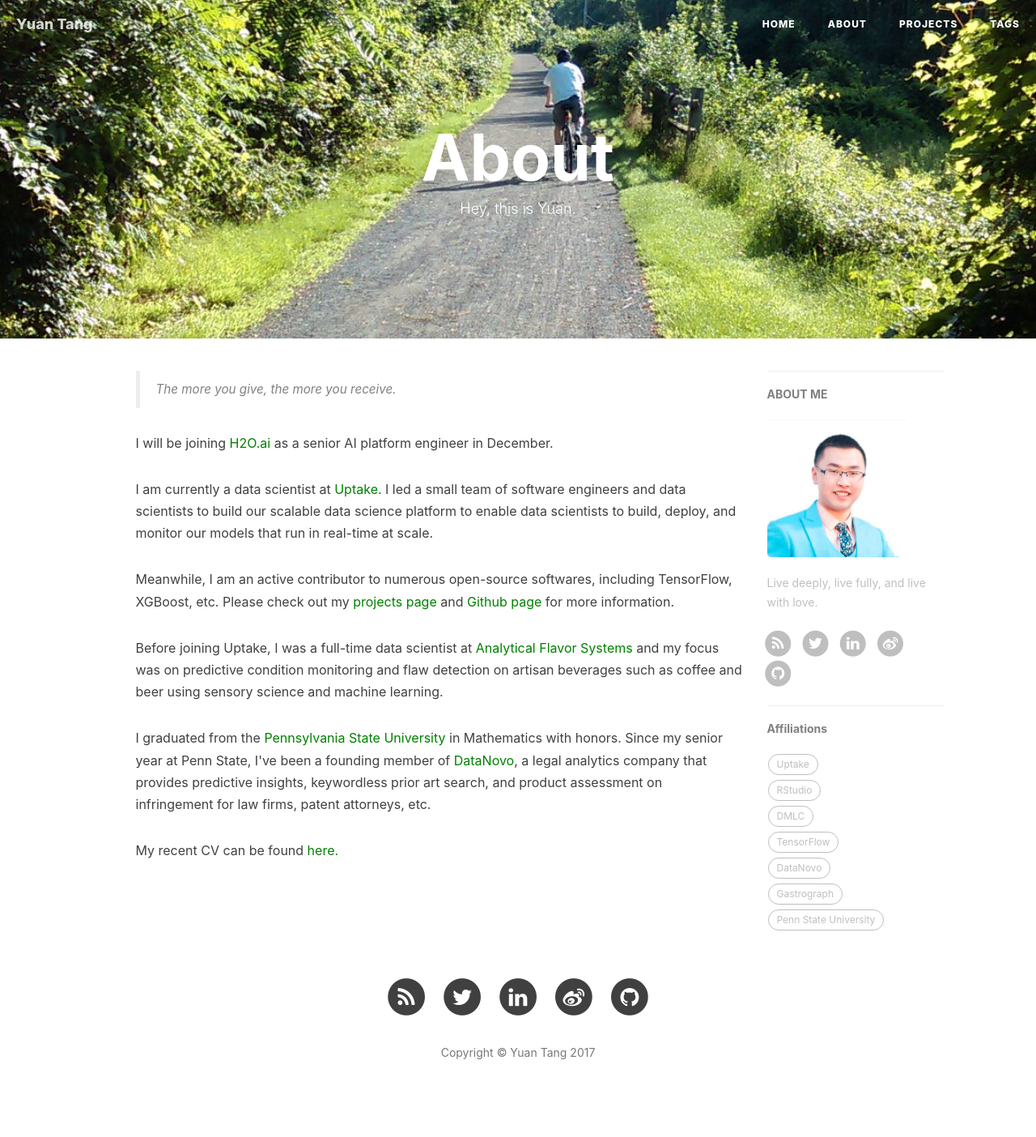
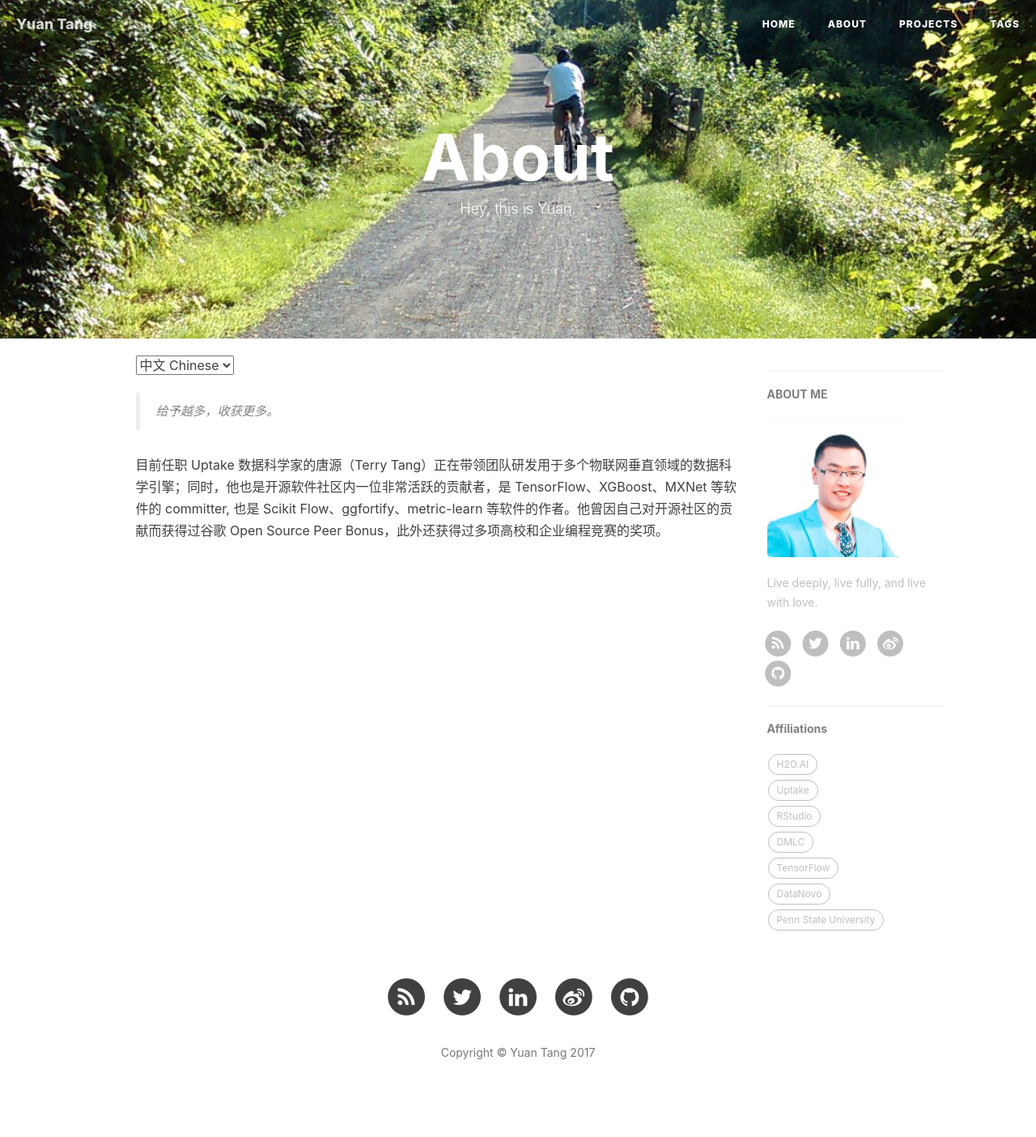
Before and after one commit to terrytangyuan/terrytangyuan.github.com, a Jekyll site: the page built from about.html, in a window 1280 px wide. Shown: the whole page at 81% size. Built offline with Jekyll 4.4.1, drawn with Linux system fonts in a browser that asks for light colours; nearby versions of some CDN libraries; comment, search, counter and statistics services are not loaded.

Commit message:
About page rewrite

```diff
--- a/_config.yml
+++ b/_config.yml
@@ -74,6 +74,9 @@
 # Affliations
 affliations: [
     {
+        title: "H2O.AI",
+        href: "http://h2o.ai"
+    },{
         title: "Uptake",
         href: "http://uptake.com"
     },{
@@ -89,9 +92,6 @@
         title: "DataNovo",
         href: "http://datanovo.com"
     },{
-        title: "Gastrograph",
-        href: "http://gastrograph.com"
-    },{
         title: "Penn State University",
         href: "http://psu.edu/"
     }
--- a/about.html
+++ b/about.html
@@ -6,33 +6,28 @@
 ---
 
 <!-- Language Selector -->
-<!--
 <select onchange= "onLanChange(this.options[this.options.selectedIndex].value)">
     <option value="0"> 中文 Chinese </option>
     <option value="1" selected> 英语 English </option>
 </select>
--->
 
-<!-- Chinese Version -->
-<div class="zh">
+
+<!-- English Version -->
+<div class="en">
     <blockquote>
         The more you give, the more you receive.
     </blockquote>
 
     <p>
-        I will be joining <a href="https://www.h2o.ai/" style="color:green;">H2O.ai</a> as a senior AI platform engineer in December.
+        I will be joining <a href="https://www.h2o.ai/" style="color:green;">H2O.AI</a> as a senior AI platform engineer in December.
     </p>
 
-    <p> I am currently a data scientist at <a href="http://uptake.com" style="color:green;">Uptake</a>. I led a small team of software engineers and data scientists to build our scalable data science platform to enable data scientists to build, deploy, and monitor our models that run in real-time at scale. </p>
+    <p> Before joining H2O.AI, I was a data scientist at <a href="http://uptake.com" style="color:green;">Uptake</a>. I led a small team of software engineers and data scientists to build our scalable data science platform to enable data scientists to build, deploy, and monitor our models that run in real-time at scale, monitoring the condition of IoT assets from industries like rail, aviation, and energy.</p>
 
-    <p>Meanwhile, I am an active contributor to numerous open-source softwares, including TensorFlow, XGBoost, etc. Please check out my <a href="http://terrytangyuan.github.io/projects/" style="color:green";>projects page</a> and <a href="http://terrytangyuan.github.io/about/" style="color:green";>Github page</a> for more information.
+    <p>Meanwhile, I am an active contributor to numerous popular open-source softwares, including TensorFlow, XGBoost, etc. Please check out my <a href="http://terrytangyuan.github.io/projects/" style="color:green";>projects page</a> and <a href="http://terrytangyuan.github.io/about/" style="color:green";>Github page</a> for more information. I am also an award-winning author of best-selling book <i>TensorFlow in Practice </i> which is the first book teaching TensorFlow in Chinese and has becoming training material for many companies and research labs in China.
     </p>
 
-    <p>Before joining Uptake, I was a full-time data scientist at <a href="http://gastrograph.com" style="color:green;">Analytical Flavor Systems</a>
-        and my focus was on predictive condition monitoring and flaw detection on artisan beverages such as coffee and beer using sensory science
-        and machine learning. </p>
-
-    <p>I graduated from the <a href="http://psu.edu" style="color:green;">Pennsylvania State University</a> in Mathematics with honors. Since my senior year at Penn State, I've been a founding member of <a href="http://datanovo.com" style="color:green;">DataNovo</a>,
+    <p>I graduated from the <a href="http://psu.edu" style="color:green;">Pennsylvania State University</a> in Mathematics with honors. Since my senior year at Penn State, I've been a founding data scientist of <a href="http://datanovo.com" style="color:green;">DataNovo</a>,
         a legal analytics company that provides predictive insights, keywordless prior art search, and product assessment on infringement
         for law firms, patent attorneys, etc. </p>
 
@@ -42,30 +37,50 @@
 
 </div>
 
-<!-- English Version -->
-<div class="en">
+<!-- Chinese Version -->
+<div class="zh">
     <blockquote>
-        The more you give, the more you receive.
+        给予越多，收获更多。
     </blockquote>
 
     <p>
-        To be added content for English version.
+        目前任职 Uptake 数据科学家的唐源（Terry Tang）正在带领团队研发用于多个物联网垂直领域的数据科学引擎；同时，他也是开源软件社区内一位非常活跃的贡献者，是 TensorFlow、XGBoost、MXNet 等软件的 committer, 也是 Scikit Flow、ggfortify、metric-learn 等软件的作者。他曾因自己对开源社区的贡献而获得过谷歌 Open Source Peer Bonus，此外还获得过多项高校和企业编程竞赛的奖项。
     </p>
 
 </div>
 
 <!-- Handle Language Change -->
 <script type="text/javascript">
+    // get nodes
     var $zh = document.querySelector(".zh");
     var $en = document.querySelector(".en");
+    var $select = document.querySelector("select");
+    // bind hashchange event
+    window.addEventListener('hashchange', _render);
+    // handle render
+    function _render(){
+        var _hash = window.location.hash;
+        // en
+        if(_hash == "#en"){
+            $select.selectedIndex = 1;
+            $en.style.display = "block";
+            $zh.style.display = "none";
+        // zh by default
+        }else{
+            // not trigger onChange, otherwise cause a loop call.
+            $select.selectedIndex = 0;
+            $zh.style.display = "block";
+            $en.style.display = "none";
+        }
+    }
+    // handle select change
     function onLanChange(index){
         if(index == 0){
-            $zh.style.display = "block";
-            $en.style.display = "none";
+            window.location.hash = "#zh"
         }else{
-            $en.style.display = "block";
-            $zh.style.display = "none";
+            window.location.hash = "#en"
         }
     }
-    onLanChange(0);
+    // init
+    _render();
 </script>
--- a/cv.html
+++ b/cv.html
@@ -77,7 +77,7 @@
                 </div>
 
                 <div class="cv-section-item">
-                    <span class="cv-section-item-title">Data Scientist</span>
+                    <span class="cv-section-item-title">Data Scientist (Lead)</span>
                     <span class="cv-section-time">Sep 2015 - Nov 2017</span>
                     <div class="cv-section-smaller">
                         <a class="cv-link" href="http://uptake.com">Uptake Technologies, Inc.</a>
@@ -92,15 +92,6 @@
                         <a class="cv-link" href="http://datanovo.com">DataNovo, Inc.</a>
                     </div>
                     <div class="cv-section-smallest">Built legal analytics platform that provides predictive insights, keywordless prior art search, and product assessment on infringement for law firms, patent attorneys, etc.</div>
-                </div>
-
-                <div class="cv-section-item">
-                    <span class="cv-section-item-title">Data Scientist</span>
-                    <span class="cv-section-time">May 2015 - Sep 2015</span>
-                    <div class="cv-section-smaller">
-                        <a class="cv-link" href="http://gastrograph.com">Analytical Flavor Systems, Inc.</a>
-                    </div>
-                    <div class="cv-section-smallest">Built platform for predictive condition monitoring and flaw detection on artisan beverages such as coffee and beer using sensory science and machine learning.</div>
                 </div>
 
             </div>
@@ -294,7 +285,5 @@
     </div>
 </div>
 <script type="text/javascript" src="./cv_files/jquery-2.1.3.min.js"></script>
-<script type="text/javascript" src="./cv_files/cv.js"></script>
-
 
 </body></html>
```
